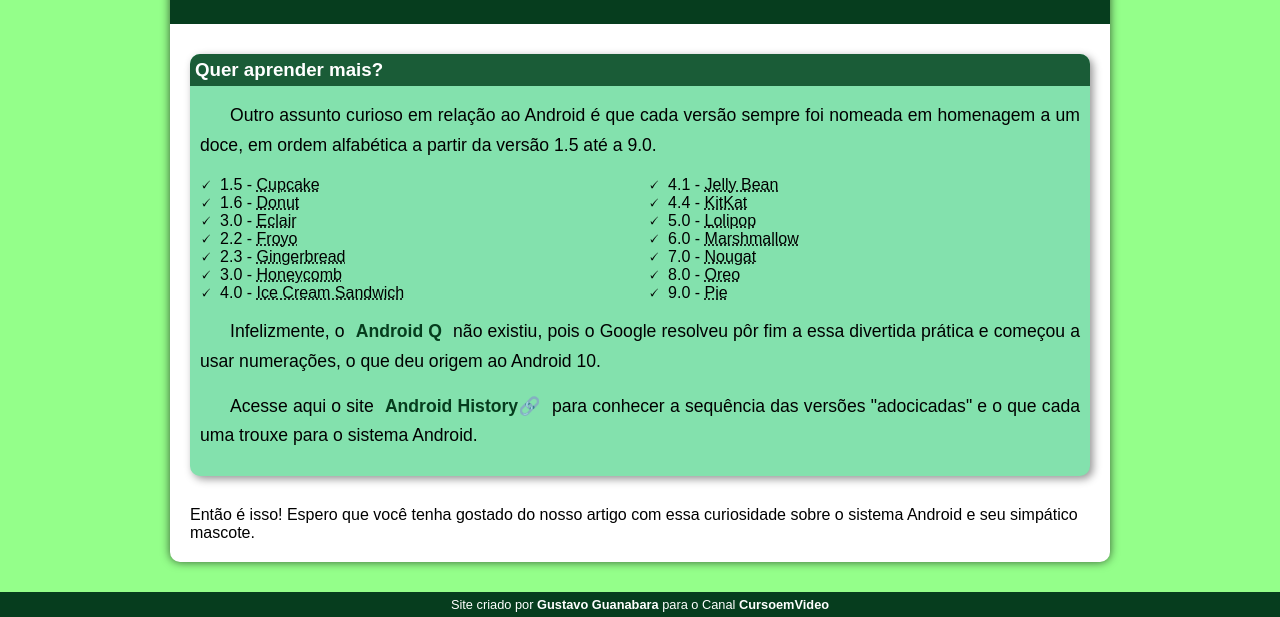
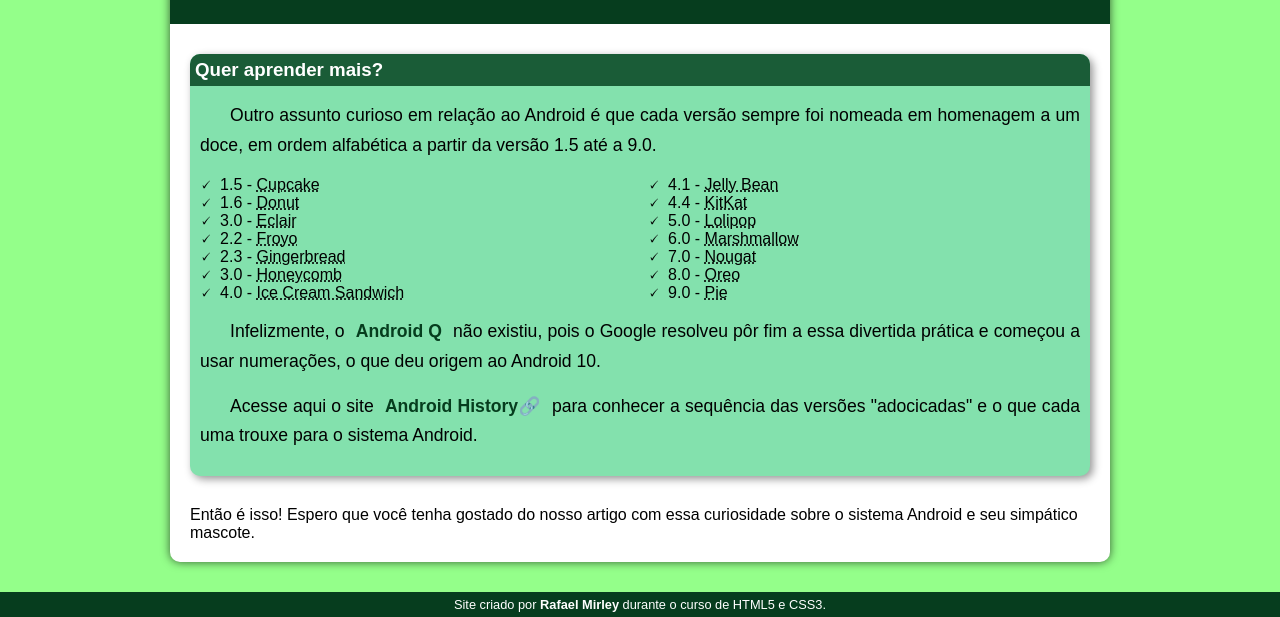
Before and after one commit to Mirley-seg/projeto-android, a plain HTML site: page index.html in a window 1280 px wide. Shown: the part 2372-2989 px from the top of the page. Drawn offline with Linux system fonts and the light colour scheme.

Commit message:
Atualização de rodapé

```diff
--- a/index.html
+++ b/index.html
@@ -83,7 +83,7 @@
         </article>
     </main>
     <footer>
-        <p>Site criado por <a href="https://gustavoguanabara.github.io/" target="_blank">Gustavo Guanabara</a> para o Canal <a href="https://www.youtube.com/cursoemvideo" target="_blank">CursoemVideo</a></p>
+        <p>Site criado por <a href="https://www.instagram.com/rafael_mirley?igsh=amppeW9sZGlyNTAz" target="_blank">Rafael Mirley</a> durante o curso de HTML5 e CSS3.</p>
     </footer>
 </body>
 </html>
```
